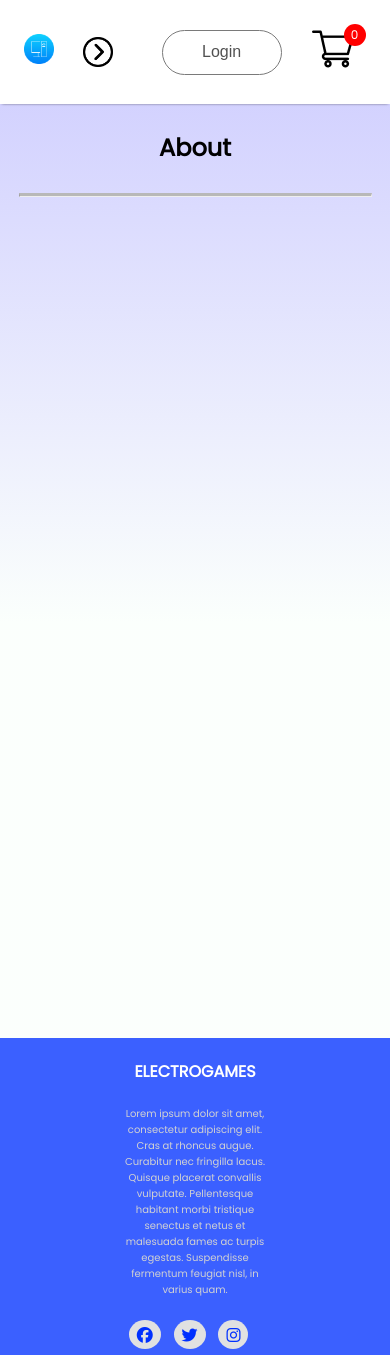
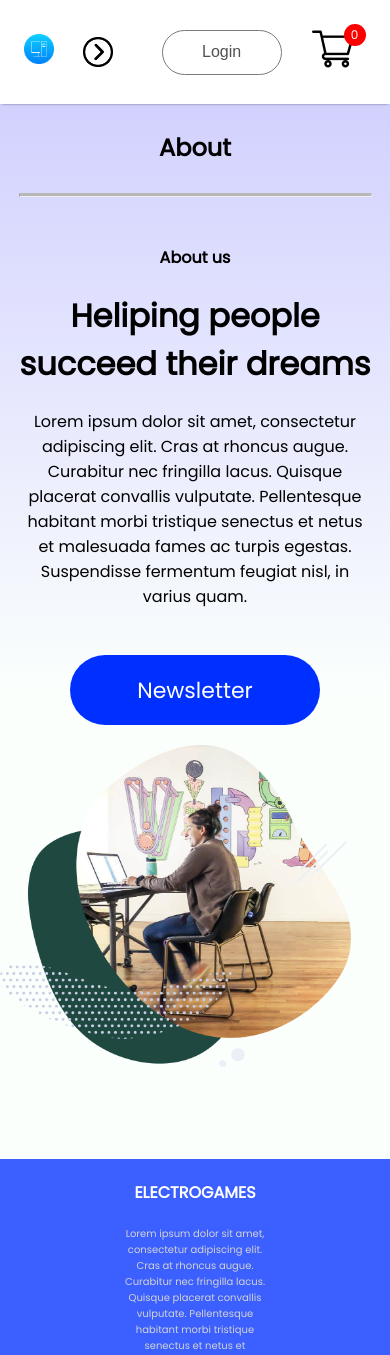
Before and after one commit to ReQss/React-Shopping-App, a React (Create React App) app: page /React-Shopping-App/about in a window 390 px wide. Shown: the top 1355 px of the page. Built offline with nearby package versions, Linux system fonts and the light colour scheme.

Commit message:
#16 About section implementation.

```diff
--- a/src/App.css
+++ b/src/App.css
@@ -38,6 +38,7 @@
   margin-top: 30px;
   background: #0030ff;
   color: white;
+  cursor: pointer;
   font-size: 22px;
   font-weight: 500;
 }
@@ -225,3 +226,63 @@
   background: linear-gradient(180deg, #cbc9ff, #e1ffea22 60%);
   padding-bottom: 10vh;
 }
+.about-content {
+  width: 100%;
+  height: 100%;
+  display: flex;
+}
+.about-info {
+  padding: 5%;
+  width: 50%;
+  height: 100%;
+}
+.about-image {
+  padding: 10%;
+  width: 50%;
+  height: 100%;
+}
+.about-image img {
+  width: 100%;
+}
+.newsletter-btn {
+  display: flex;
+  justify-content: center;
+  align-items: center;
+  gap: 15px;
+  width: 250px;
+  height: 70px;
+  border-radius: 75px;
+  margin-top: 30px;
+  background: #0030ff;
+  color: white;
+  cursor: pointer;
+  font-size: 22px;
+  font-weight: 500;
+}
+.newsletter-btn:active {
+  background: #0025c3;
+}
+.newsletter-link {
+  text-decoration: none;
+  color: #626262;
+  font-size: 20px;
+  font-weight: 500;
+}
+@media screen and (max-width: 808px) {
+  .newsletter-link {
+    display: flex;
+    justify-content: center;
+  }
+  .about-content {
+    flex-direction: column;
+    text-align: center;
+  }
+  .about-info {
+    padding: 5%;
+    width: 90%;
+  }
+  .about-image {
+    padding: 0%;
+    width: 90%;
+  }
+}
--- a/src/Components/About.js
+++ b/src/Components/About.js
@@ -1,11 +1,28 @@
 import React from "react";
 import '../App.css'
 import { Link } from "react-router-dom";
+
+import image from '../Assets/about.png'
 function About() {
     return(
         <div className="about">
            <h2 >About</h2>
             <hr className="solid" />
+            <div className="about-content">
+            <div className="about-info">
+                <h4>About us</h4>
+                <h1>Heliping people succeed their dreams</h1>
+
+                    <p>Lorem ipsum dolor sit amet, consectetur adipiscing elit. Cras at rhoncus augue. Curabitur nec fringilla lacus. Quisque placerat convallis vulputate. Pellentesque habitant morbi tristique senectus et netus et malesuada fames ac turpis egestas. Suspendisse fermentum feugiat nisl, in varius quam. </p>
+
+                    <Link className="newsletter-link" to="/React-Shopping-App/contact">
+                        <div className="newsletter-btn">Newsletter</div>
+                    </Link>
+            </div>
+            <div className="about-image">
+                <img src={image } alt="" />
+                </div>
+            </div>
 
         </div>
     )
```
Also changed, not shown: src/Assets/about.png (added).
